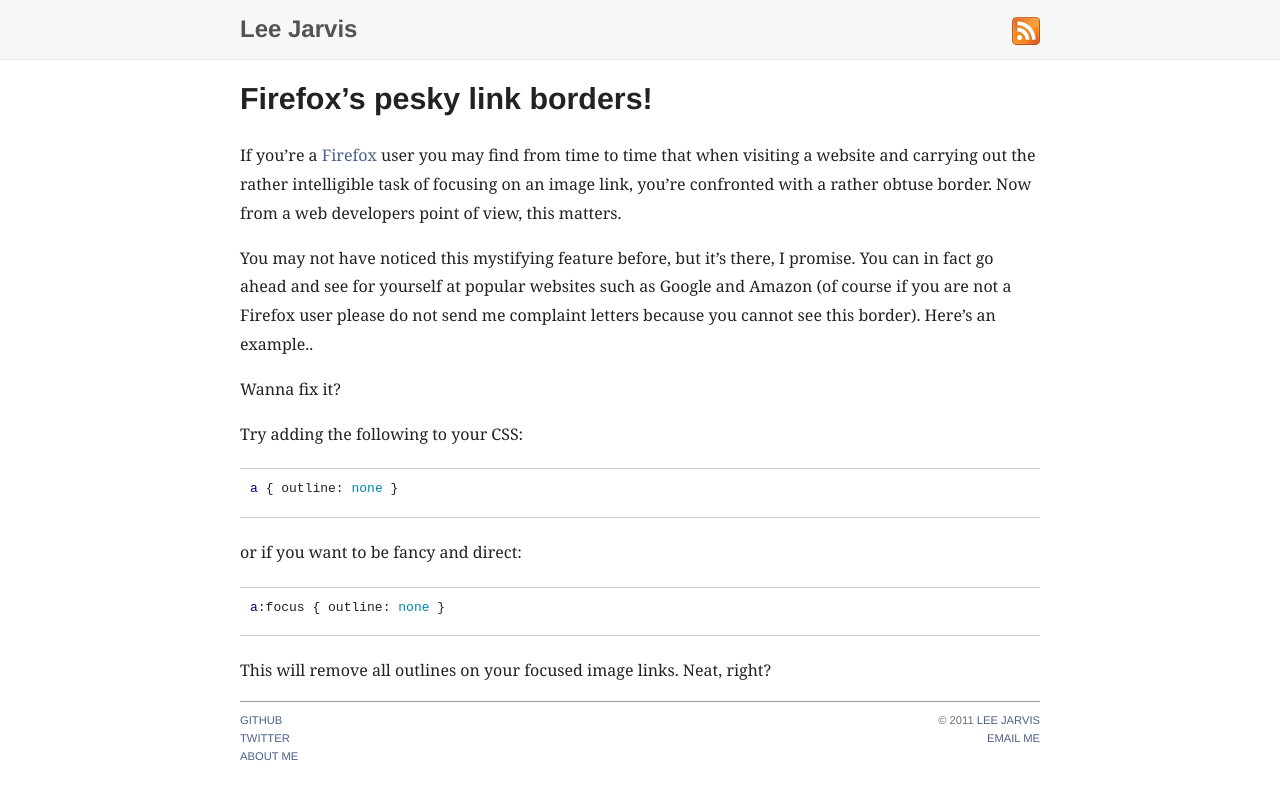
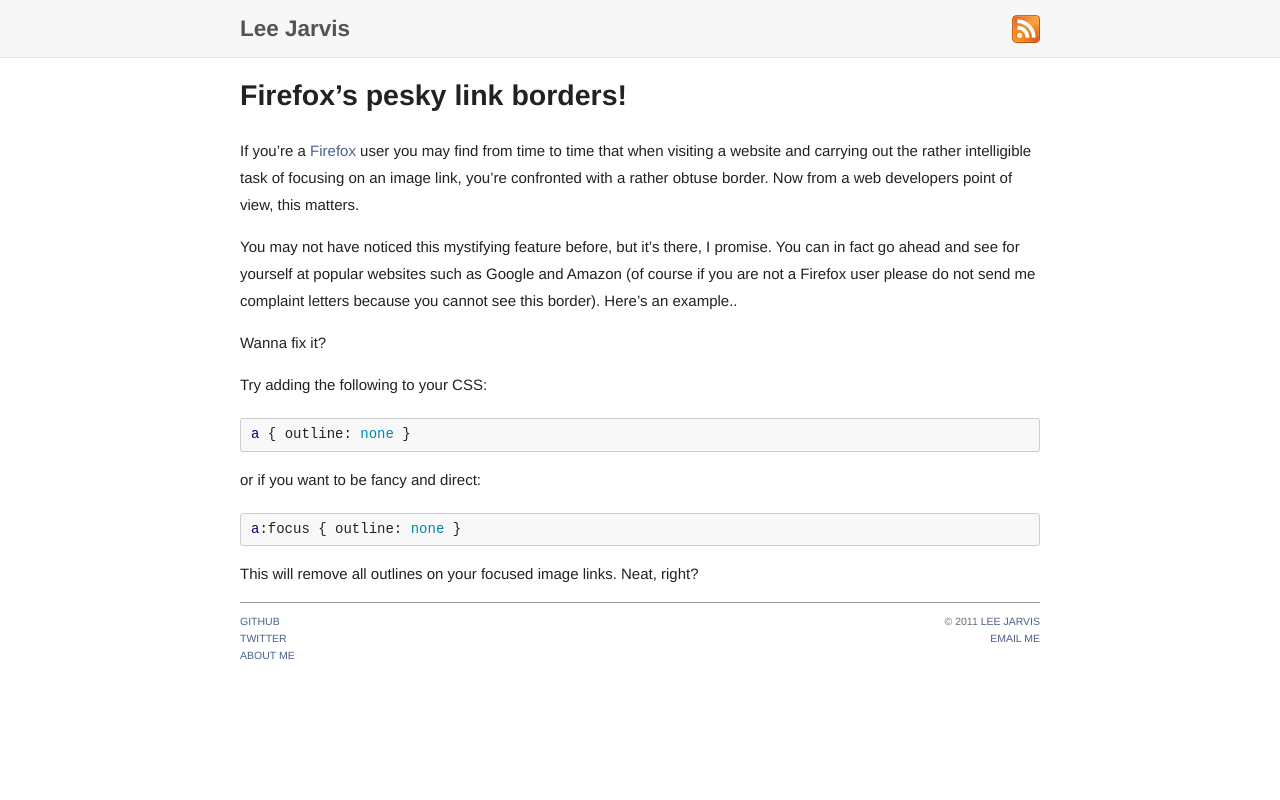
Before and after one commit to redstardogfish/roadc, a Jekyll site: the page built from _posts/2010-06-16-firefoxs-pesky-link-borders.md, in a window 1280 px wide. Shown: the top 800 px of the page. Built offline with Jekyll 4.4.1, drawn with Linux system fonts in a browser that asks for light colours; Markdown is read by kramdown in place of the engine named in the settings.

Commit message:
style changes

```diff
--- a/css/injekt.css
+++ b/css/injekt.css
@@ -4,7 +4,7 @@
 }
 
 body {
-    font: 100% helvetica,arial,freesans,clean,sans-serif;
+    font: 15px helvetica,arial,freesans,clean,sans-serif;
     color: #222;
 }
 
@@ -100,7 +100,6 @@ ul#postlist {
 
 .post {
     display: block;
-    font-family: Georgia, "Times New Roman", serif;
     line-height: 180%;
 }
 
--- a/css/syntax.css
+++ b/css/syntax.css
@@ -1,14 +1,17 @@
-pre {
-    line-height: 150%;
+.highlight {
+    margin-top: 20px;
+}
+.highlight pre {
+    line-height: 140%;
     font-family: 'Bitstream Vera Sans Mono','Courier',monospace;
-    font-size: 13px;
-}
-.highlight {
-    padding: 10px 10px 5px 10px;
-    border-top: 1px solid #ccc;
-    border-bottom: 1px solid #ccc;
-    margin-top: 20px;
-    margin-bottom: 20px;
+    font-size: 14px;
+    background-color: #F8F8F8;
+    border: 1px solid #ccc;
+    -webkit-border-radius: 3px;
+    -moz-border-radius: 3px;
+    border-radius: 3px;
+    padding: 6px 10px;
+    overflow: auto;
 }
 .highlight .c{color:#998;font-style:italic;}
 .highlight .err{color:#a61717;background-color:#e3d2d2;}
```
